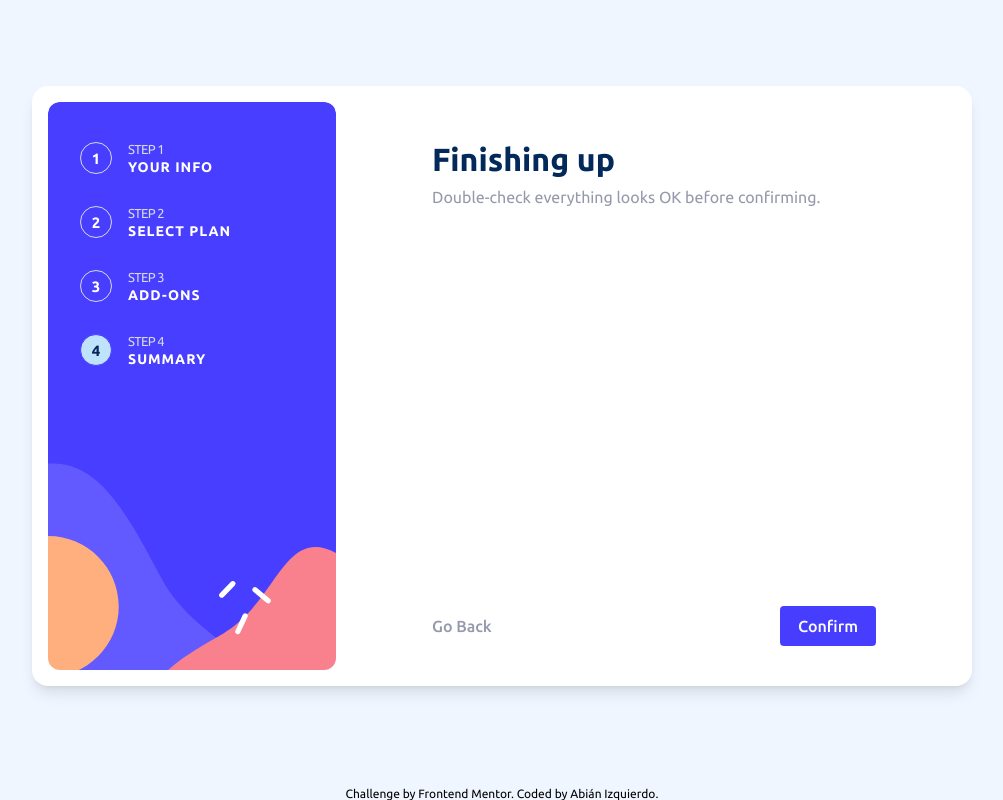
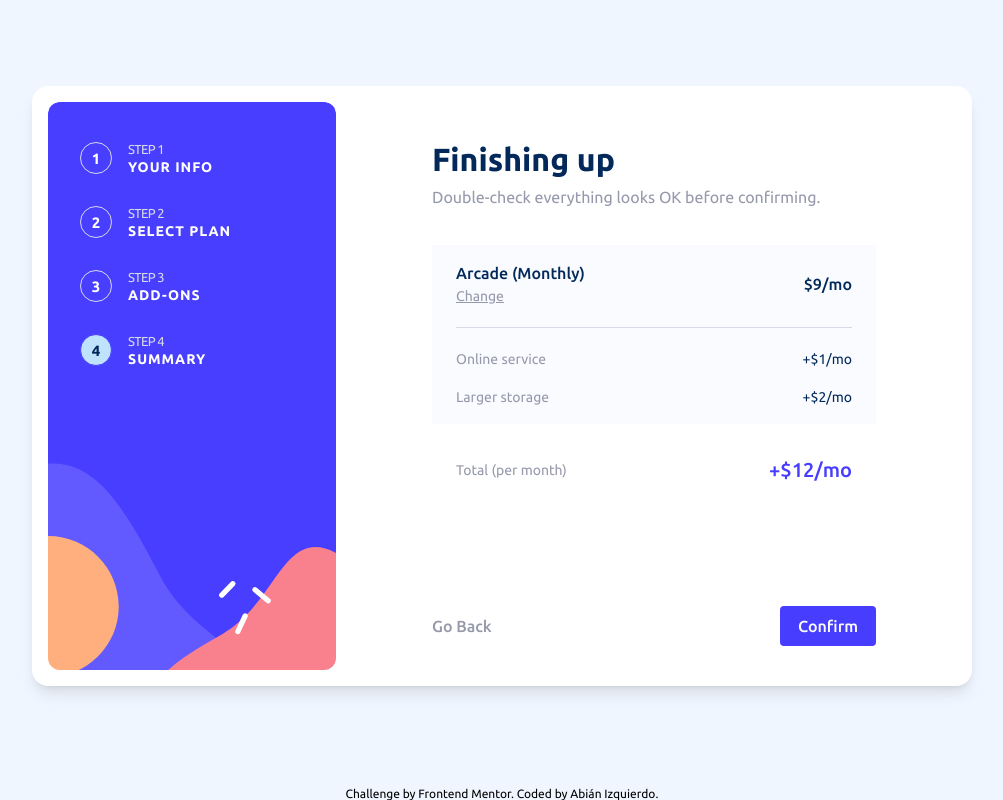
Before and after one commit to abizmo/multi-step-form, a React (Vite) app: page /summary in a window 1280 px wide. Shown: the whole page, without its empty margins (138-1141 px from the left). Built offline with nearby package versions, Linux system fonts and the light colour scheme.

Commit message:
Add CART constant

```diff
--- a/src/assets/addons.ts
+++ b/src/assets/addons.ts
@@ -4,7 +4,7 @@ type Price = {
   [key in Billing]: number;
 };
 
-type AddOnType = {
+export type AddOnType = {
   id: string;
   title: string;
   description: string;
--- a/src/assets/plans.ts
+++ b/src/assets/plans.ts
@@ -8,7 +8,7 @@ type Discount = {
   [key in Billing]?: string;
 };
 
-type PlanType = {
+export type PlanType = {
   id: string;
   title: string;
   price: Price;
--- a/src/pages/Summary.tsx
+++ b/src/pages/Summary.tsx
@@ -1,20 +1,104 @@
 import React from 'react';
+import { Link } from 'react-router-dom';
+import { AddOnType } from '../assets/addons';
+import { PlanType } from '../assets/plans';
 
 import Paragraph from '../components/Paragraph';
+import { Billing } from '../components/Plan';
 import Title from '../components/Title';
 import Footer from '../layout/Footer';
 
+const BILLING = {
+  monthly: 'mo',
+  yearly: 'yr',
+};
+
+type PriceCart = {
+  price: number;
+};
+
+interface CartType {
+  plan: Pick<PlanType, 'id' | 'title'> & PriceCart;
+  billing: Billing;
+  addons: (Pick<AddOnType, 'id' | 'title'> & PriceCart)[];
+}
+
 function Summary() {
+  const CART: CartType = {
+    plan: {
+      id: 'arcade',
+      title: 'Arcade',
+      price: 9,
+    },
+    billing: 'monthly',
+    addons: [
+      {
+        id: 'online-service',
+        title: 'Online service',
+        price: 1,
+      },
+      {
+        id: 'larger-storage',
+        title: 'Larger storage',
+        price: 2,
+      },
+    ],
+  };
+
+  // TODO: reduce from cart
+  const total = CART.addons.reduce(
+    (prev, next) => prev + next.price,
+    CART.plan.price,
+  );
+
   return (
-    <>
+    <div className='grid gap-5 lg:gap-9'>
       <div>
         <Title>Finishing up</Title>
         <Paragraph>
           Double-check everything looks OK before confirming.
         </Paragraph>
       </div>
+      <div className='bg-alabaster px-4 py-5 lg:px-6 text-sm'>
+        <div className='flex justify-between items-center pb-4 lg:pb-6 border-b border-light-gray mb-4 lg:mb-6'>
+          <div>
+            <p className='lg:text-base font-medium text-marine-blue mb-1 lg:mb-2'>
+              {CART.plan.title}{' '}
+              <span className='capitalize'>({CART.billing})</span>
+            </p>
+            <Link
+              className='text-cool-gray hover:text-purplish-blue underline'
+              to='/select-plan'
+            >
+              Change
+            </Link>
+          </div>
+          <span className='lg:text-base font-medium text-marine-blue text-right'>
+            ${CART.plan.price}/{BILLING[CART.billing]}
+          </span>
+        </div>
+        <ul>
+          {CART.addons.map((addon) => (
+            <li
+              key={addon.id}
+              className='[&:not(:last-child)]:mb-5 [&:not(:last-child)]:lg:mb-6 flex justify-between'
+            >
+              <span className='text-cool-gray'>{addon.title}</span>
+              <span className='text-marine-blue'>
+                +${addon.price}/{BILLING[CART.billing]}
+              </span>
+            </li>
+          ))}
+        </ul>
+      </div>
+      <div className='px-4 lg:px-6 flex justify-between items-center'>
+        <span className='text-sm text-cool-gray'>Total (per month)</span>
+        <span className='lg:text-lg font-medium text-purplish-blue'>
+          +${total}/{BILLING[CART.billing]}
+        </span>
+      </div>
       <Footer next='/thank-you' confirm back />
-    </>
+    </div>
   );
 }
 
```
